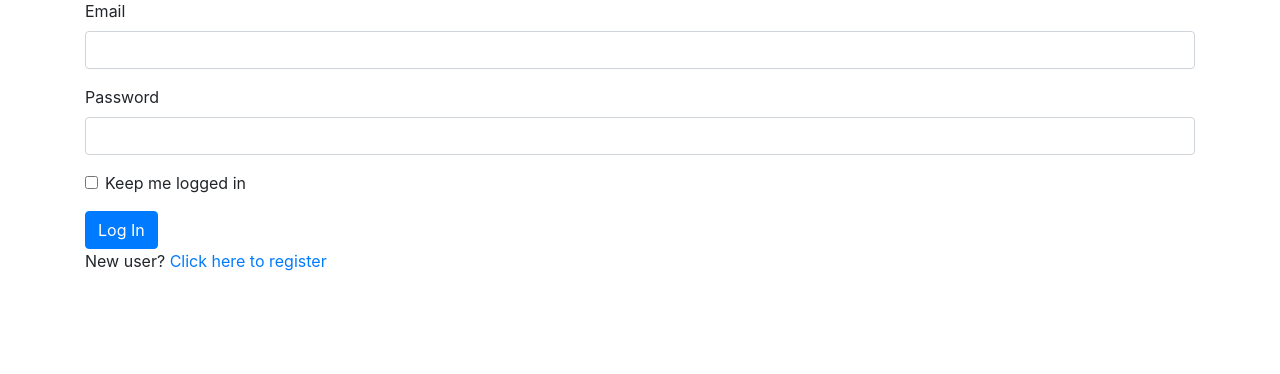
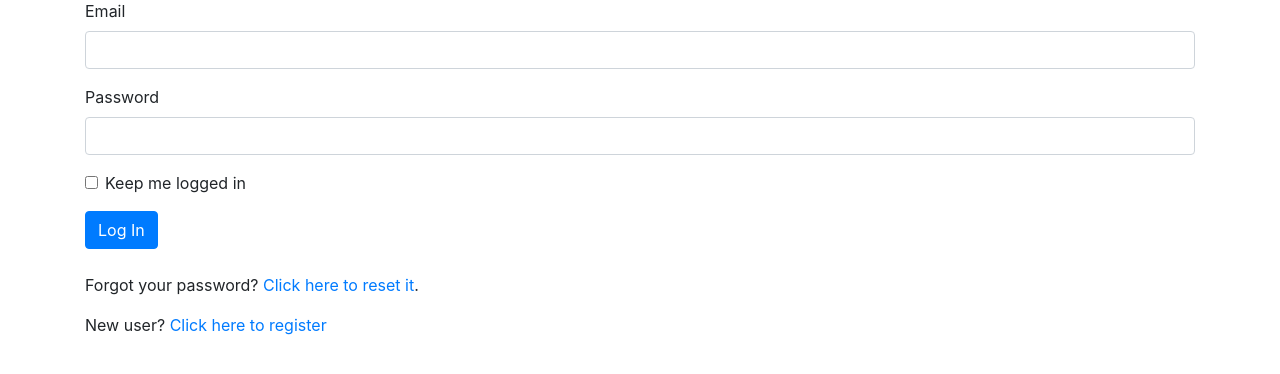
Before and after one commit to blessedsibanda/flasky, a Flask app: a page that uses app/templates/auth/login.html in a window 1280 px wide. Shown: the part 154-528 px from the top of the page. Run offline with Flask 2, Linux system fonts and the light colour scheme; some libraries are stand-ins or nearby versions.

Commit message:
implemented reset password

```diff
--- a/app/auth/forms.py
+++ b/app/auth/forms.py
@@ -38,3 +38,14 @@ class ChangePasswordForm(FlaskForm):
     EqualTo('password2', message='Passwords must match.')])
     password2 = PasswordField('Confirm new password', validators=[DataRequired()])
     submit = SubmitField('Update Password')
+
+class PasswordResetRequestForm(FlaskForm):
+    email = StringField('Email', validators=[DataRequired(),
+        Length(1, 64)])
+    submit = SubmitField('Reset Password')
+
+class PasswordResetForm(FlaskForm):
+    password = PasswordField('New password', validators=[DataRequired(),
+    EqualTo('password2', message='Passwords must match.')])
+    password2 = PasswordField('Confirm password', validators=[DataRequired()])
+    submit = SubmitField('Reset Password')
--- a/app/auth/views.py
+++ b/app/auth/views.py
@@ -1,7 +1,8 @@
 from flask import render_template, redirect, request, url_for, flash
 from flask_login import login_user, logout_user, login_required, current_user
 from . import auth
-from .forms import LoginForm, RegistrationForm, ChangePasswordForm
+from .forms import LoginForm, RegistrationForm, ChangePasswordForm, \
+    PasswordResetForm, PasswordResetRequestForm
 from ..models import User
 from ..email import send_email
 from .. import db
@@ -94,3 +95,32 @@ def change_password():
         else:
             flash('Invalid password.', 'warning')
     return render_template('auth/change_password.html', form=form)
+
+@auth.route('/reset', methods=['GET', 'POST'])
+def password_reset_request():
+    if not current_user.is_anonymous:
+        return redirect(url_for('main.index'))
+    form = PasswordResetRequestForm()
+    if form.validate_on_submit():
+        user = User.query.filter_by(email=form.email.data.lower()).first()
+        if user:
+            token = user.generate_reset_token()
+            send_email(user.email, 'Reset Your Password',
+                'auth/email/reset_password', user=user, token=token)
+        flash('An email with instructions to reset your password has been sent to you.', 'dark')
+        return redirect(url_for('auth.login'))
+    return render_template('auth/reset_password.html', form=form)
+
+@auth.route('/reset/<token>', methods=['GET', 'POST'])
+def password_reset(token):
+    if not current_user.is_anonymous():
+        return redirect(url_for('main.index'))
+    form = PasswordResetForm()
+    if form.validate_on_submit():
+        if User.reset_password(token, form.password.data):
+            db.session.commit()
+            flash('Your password has been updated.', 'dark')
+            return redirect(url_for('main.index'))
+        else:
+            return redirect(url_for('main.index'))
+    return render_template('auth/reset_password.html', form=form)
--- a/app/templates/auth/login.html
+++ b/app/templates/auth/login.html
@@ -7,6 +7,9 @@
     <h1>Login</h1>
     <hr>
     {{render_form(form)}}
+    <br>
+    <p>Forgot your password? <a href="{{ url_for('auth.password_reset_request') }}">Click here to reset it</a>.</p>
+
     <p>New user?
         <a href="{{ url_for('auth.register') }}">
             Click here to register
--- a/requirements.txt
+++ b/requirements.txt
@@ -3,6 +3,7 @@ blinker==1.4
 Bootstrap-Flask==1.2.0
 Click==7.0
 Flask==1.1.1
+Flask-Login==0.4.1
 Flask-Mail==0.9.1
 Flask-Migrate==2.5.2
 Flask-Moment==0.9.0
```
Also changed, not shown: app/models.py (+18 -0 lines), app/templates/auth/email/reset_password.html (added, +8 -0 lines), app/templates/auth/email/reset_password.txt (added, +13 -0 lines), app/templates/auth/reset_password.html (added, +11 -0 lines).
